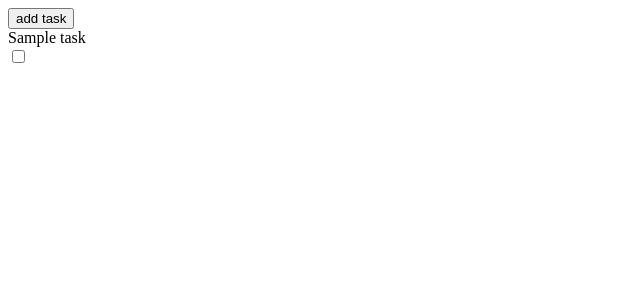
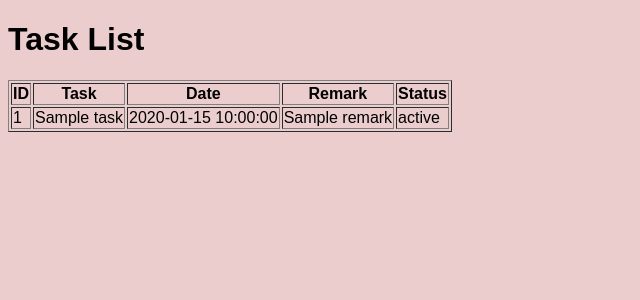
Before and after one commit to hars884/taskmaster, a Flask app: template templates/home.html in a window 1280 px wide. Shown: the top 300 px of the page, without its empty margins (0-640 px from the left). Run offline with Flask 3, Linux system fonts and the light colour scheme; the template is opened without the code that fills it: most values are stand-ins (such as "Sample title", 1, 10 or a date in 2020).

Commit message:
connected with database

```diff
--- a/app.py
+++ b/app.py
@@ -1,66 +1,39 @@
-from flask import Flask,redirect,render_template,request,session,url_for
-# from flask_sqlalchemy import SQLAlchemy
+from flask import Flask,redirect,render_template,request,url_for
+from flask_sqlalchemy import SQLAlchemy
 
 app=Flask(__name__)
-# app.config['SQLALCHEMY_DATABASE_URI'] = 'postgresql://postgres:harshu8564@localhost/TASK'
-# app.config['SQLALCHEMY_TRACK_MODIFICATIONS'] = False
+app.config['SQLALCHEMY_DATABASE_URI'] = 'postgresql://postgres:roobika@localhost:5432/task'
+app.config['SQLALCHEMY_TRACK_MODIFICATIONS'] = False
 
 
-# db = SQLAlchemy(app)
+db = SQLAlchemy(app)
 
-# class userlo(db.Model):
-#     id = db.Column(db.Integer, primary_key=True)
-#     usernam = db.Column(db.String(80), nullable=False, unique=True)
-#     password = db.Column(db.String(120), nullable=False)
+class userlo(db.Model):
+    id = db.Column(db.Integer, primary_key=True)
+    usernam = db.Column(db.String(80), nullable=False, unique=True)
+    password = db.Column(db.String(120), nullable=False)
 
-#     def __repr__(self):
-#         return f"<User {self.usernam}>"
+    def __repr__(self):
+        return f"<User {self.usernam}>"
 
-# class tasks(db.Model):
-#     id=db.Column(db.Integer, primary_key=True)
-#     task=db.Column(db.String(100), nullable=False)
-#     date=db.Column(db.Date, nullable=False)
-#     remark=db.Column(db.String(100), nullable=False)
-#     status=db.Column(db.String(10), nullable=False)
+class tasks(db.Model):
+    id=db.Column(db.Integer, primary_key=True)
+    task=db.Column(db.String(100), nullable=False)
+    date=db.Column(db.Date, nullable=False)
+    remark=db.Column(db.String(100), nullable=False)
+    status=db.Column(db.String(10), nullable=False)
 
-#     def __repr__(self):
-#         return f"<User {self.id}>"
+    def __repr__(self):
+        return f"<User {self.id}>"
 
-# class usrdetail(db.Model):
-#     id=db.Column(db.Integer, primary_key=True)
-#     name=db.Column(db.String(30), nullable=False)
-#     occubation=db.Column(db.String(30), nullable=False)
-#     email=db.Column(db.String(100), nullable=False)
+class usrdetail(db.Model):
+    id=db.Column(db.Integer, primary_key=True)
+    name=db.Column(db.String(30), nullable=False)
+    occubation=db.Column(db.String(30), nullable=False)
+    email=db.Column(db.String(100), nullable=False)
 
-#     def __repr__(self):
-#         return f"<User {self.name}>"
-
-# @app.route('/')
-# def home():
-#     render_template(url_for("login"))
-
-# @app.route('login',methods=['GET', 'POST'])
-# def login():
-#     if request.method == 'POST':
-#         username = request.form['username']
-#         password = request.form['password']
-#         usr=userlo.query.filter_by(usernam=username)
-#         if usr and usr.password == password:
-#             session['id'] = usr.id
-#             return redirect(url_for())
-#         else:
-#             error = "Please enter correct username and password."
-#             return render_template('login.html', error=error)
-#     return render_template("login.html")
-
-# @app.route('home',method=['GET','POST'])
-# def home():
-#     taskb=tasks.query.filter_by(id=session['id'])
-#     return render_template("home.html",taskf=taskb)
-# if __name__ == '__main__':
-#     with app.app_context():
-#         db.create_all()
-#     app.run(debug=True)
+    def __repr__(self):
+        return f"<User {self.name}>"
 
 @app.route('/')
 def login():
@@ -76,9 +49,22 @@ def login_post():
     else:
         return "Invalid credentials, try again!"
 
+@app.route('/signup', methods=['POST'])
+def signup_post():
+    email = request.form.get('email')
+    username = request.form.get('username')  # Ensure the form has a username field
+    password = request.form.get('password')
+    confirm_password = request.form.get('confirm_password')
+
+    if password != confirm_password:
+        return "Passwords do not match, try again!"
+    return redirect(url_for('home'))
+
+
 @app.route('/home')
 def home():
-    return render_template('home.html')
+    usr=tasks.query.all()
+    return render_template('home.html',usr=usr)
 
 if __name__ == '__main__':
     app.run(debug=True)
--- /dev/null
+++ b/static/styles1.css
@@ -0,0 +1,22 @@
+body{
+    background-color: rgb(235, 205, 205);
+    font-family: Arial, sans-serif;
+}
+.task-wrapper{
+    width: 90%;
+    grid-template-rows: repeat(3, 1fr);
+    gap: 20px;
+    max-width: 1100px;
+    height: 600px;
+    margin: 0 auto;
+    padding: 20px;
+    background-color: rgb(255, 255, 255);
+    border-radius: 8px;
+    box-shadow: 0 0 10px rgba(0, 0, 0, 0.1);
+}
+.menu {
+    background-color: rgb(240, 240, 240);
+    padding: 20px;
+    text-align: center;
+    border-radius: 5px;
+}
--- a/templates/home.html
+++ b/templates/home.html
@@ -3,17 +3,30 @@
 <head>
     <meta charset="UTF-8">
     <meta name="viewport" content="width=device-width, initial-scale=1.0">
-    <title>Document</title>
+    <link rel="stylesheet" href="../static/styles1.css">
+    <title>home</title>
 </head>
 <body>
-    <button onclick="">add task</button>
-    <div>
-        {% for urs in taskf %}
-        <div>{{urs.task}}</div>
-            <input type="checkbox" name="task" id="task">
-            <label for="task"></label>
+    <h1>Task List</h1>
 
+    <table border="1">
+        <tr>
+            <th>ID</th>
+            <th>Task</th>
+            <th>Date</th>
+            <th>Remark</th>
+            <th>Status</th>
+        </tr>
+        {% for task in usr %}
+        <tr>
+            <td>{{ task.id }}</td>
+            <td>{{ task.task }}</td>
+            <td>{{ task.date }}</td>
+            <td>{{ task.remark }}</td>
+            <td>{{ task.status }}</td>
+        </tr>
         {% endfor %}
-    </div>
+    </table>
+    <script src="../static/script.js"></script>
 </body>
 </html>
```
Also changed, not shown: templates/add.html (deleted, +0 -21 lines), templates/login.html (+13 -8 lines), templates/adduser.html (deleted), templates/edit.html (deleted).
